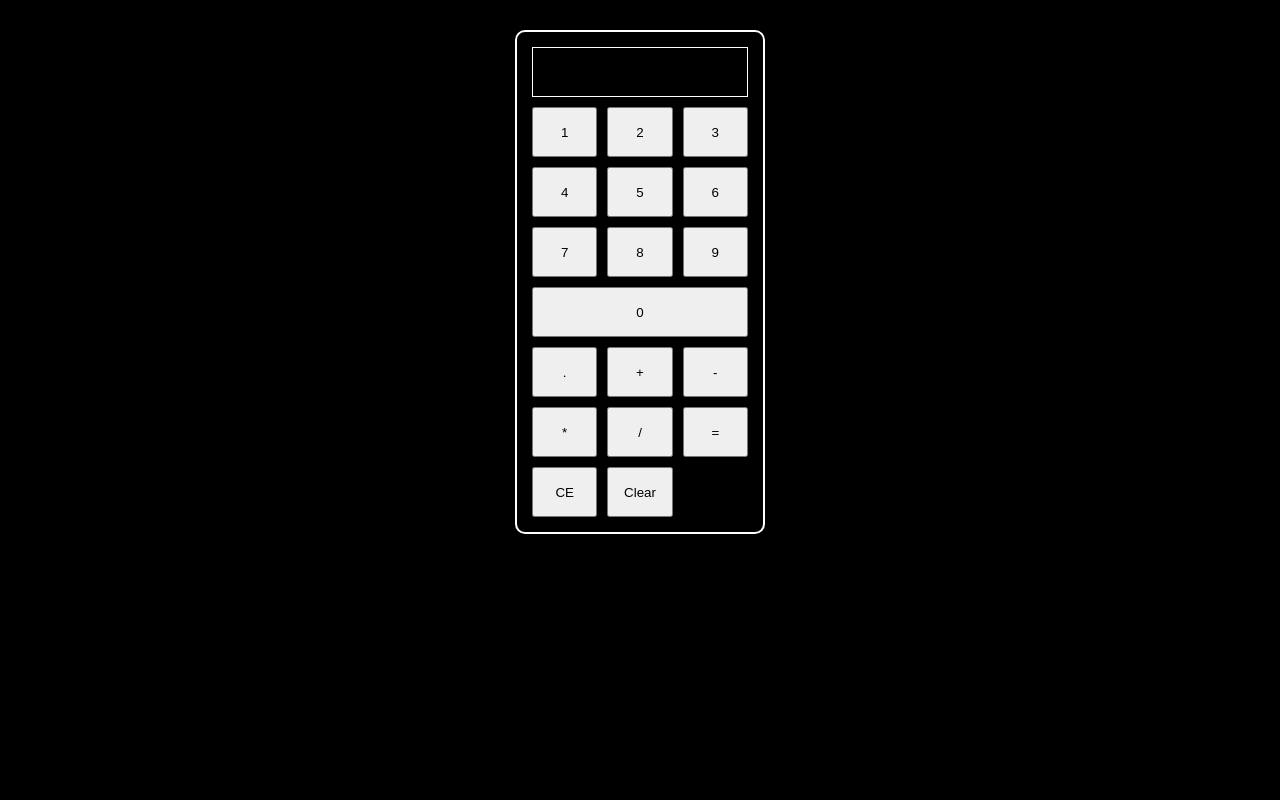
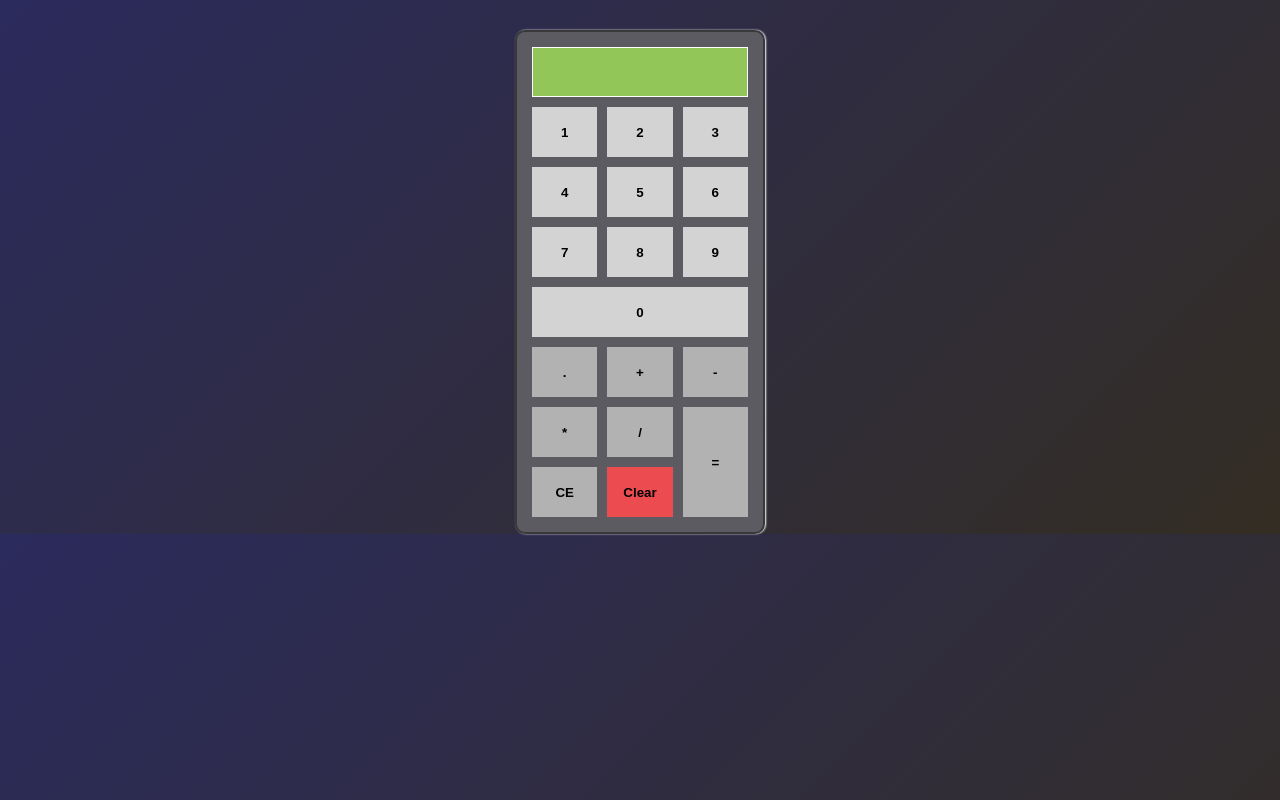
Before and after one commit to K2Ice/Calculator-odin, a plain HTML site: page index.html in a window 1280 px wide. Drawn offline with Linux system fonts and the light colour scheme.

Commit message:
Set styles

```diff
--- a/index.html
+++ b/index.html
@@ -20,14 +20,14 @@
     <button data-btn="8">8</button>
     <button data-btn="9">9</button>
     <button data-btn="0">0</button>
-    <button data-btn="00">.</button>
-    <button data-btn="add">+</button>
-    <button data-btn="subtract">-</button>
-    <button data-btn="multiply">*</button>
-    <button data-btn="divide">/</button>
-    <button data-btn="equal">=</button>
-    <button data-btn="undo">CE</button>
-    <button data-btn="clear">Clear</button>
+    <button data-role='func' data-btn="00">.</button>
+    <button data-role='func' data-btn="add">+</button>
+    <button data-role='func' data-btn="subtract">-</button>
+    <button data-role='func' data-btn="multiply">*</button>
+    <button data-role='func' data-btn="divide">/</button>
+    <button data-role='func' data-btn="equal">=</button>
+    <button data-role='func' data-btn="undo">CE</button>
+    <button data-role='func' data-btn="clear">Clear</button>
   </div>
   <script src="index.js"></script>
 </body>
--- a/styles.css
+++ b/styles.css
@@ -5,24 +5,33 @@
 }
 
 body{
-  background-color: black;
+  font-family: Arial, Helvetica, sans-serif;
+  background:linear-gradient(135deg, rgb(43, 43, 93), rgb(51, 45, 35) )
 }
 
 .calculator-body{
+  background-color: #5c5b61;
   display: grid;
   grid-template-columns: repeat(3, 1fr);
   width: 250px;
   padding: 15px;
   gap: 10px;
   margin: 30px auto 0;
-  border: 2px solid white;
+  border: 2px solid #393939;
+  box-shadow: 1px 0 2px 0 white;
   justify-content: center;
   align-content: center;
   border-radius: 10px;
+  ;
 }
 
 .calculator-body > *{
   height: 50px;
+  background-color: #d3d3d3;
+  color: black;
+  border: none;
+  font-weight: 900
+
 }
 .calculator-screen{
   grid-column: 1/-1;
@@ -31,10 +40,27 @@ body{
   align-items: center;
   padding-right: 5px;
   border: 1px solid white;
-  color: aliceblue;
+  /* background-color: #488248; */
+  background-color: #93c658;
+  color: black;
+  font-size: 20px;
   font-size: 18px;
+}
+
+button[data-role]{
+  background-color: #b2b2b2;
 }
 button[data-btn="0"]{
   grid-column: 1/-1;
   align-self: stretch;
 }
+
+button[data-btn="equal"]{
+  grid-row: 7 / 9;
+  grid-column: 3 / 4;
+  height: 100%;
+}
+
+button[data-btn="clear"]{
+  background-color: #ec4c4f;
+}
```
